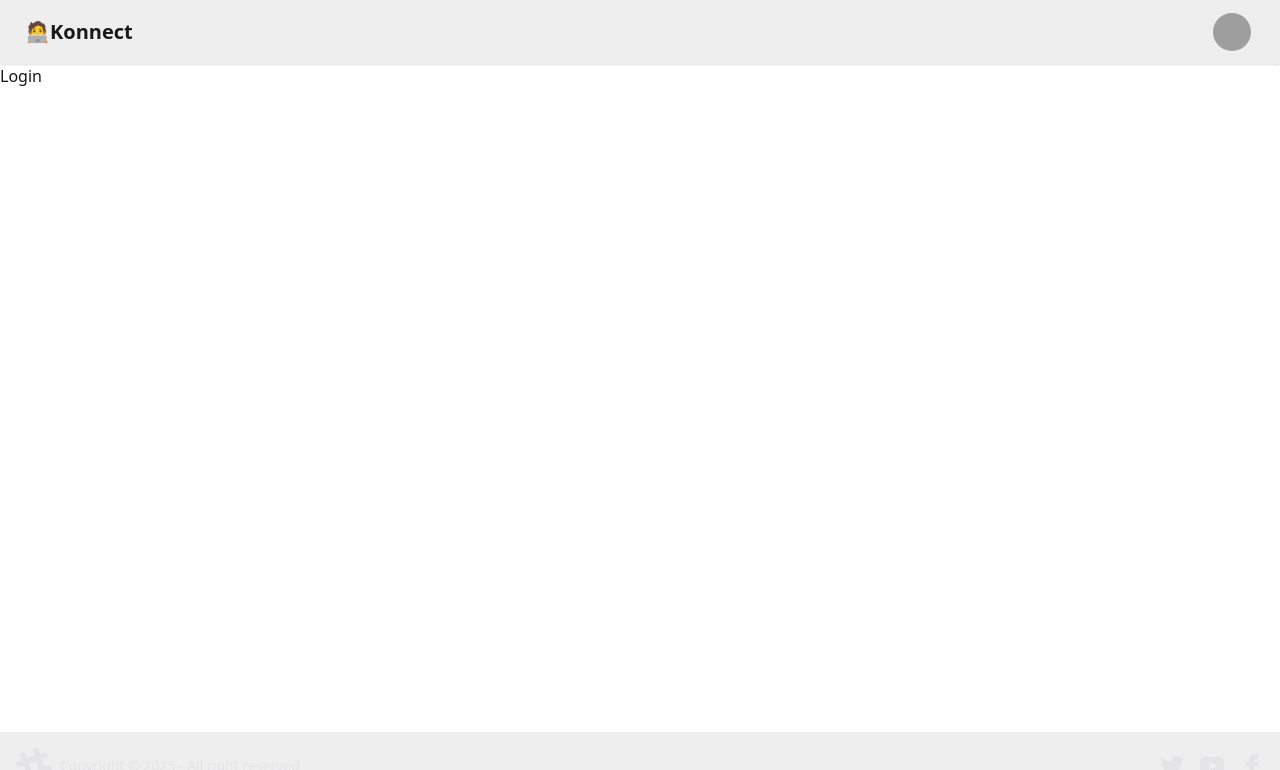
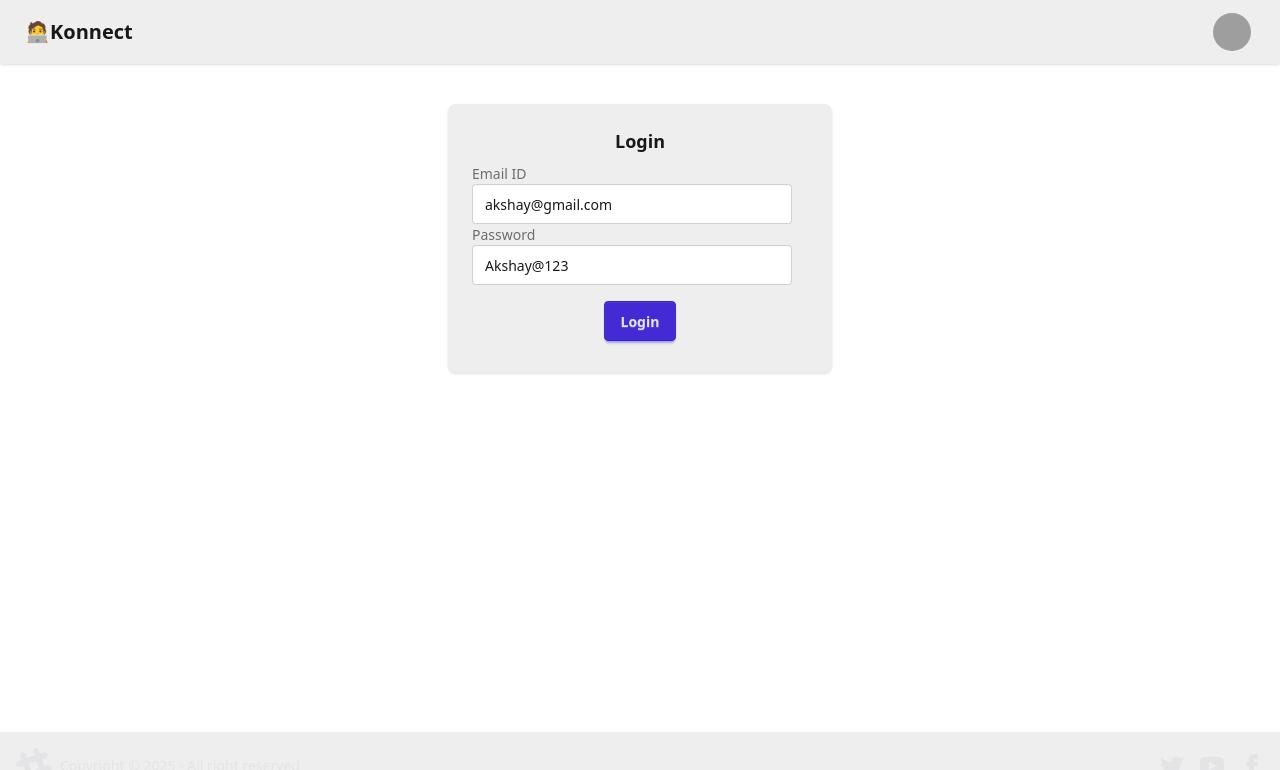
Before and after one commit to hssh99/konnect-frontend, a React (Vite) app: page /login in a window 1280 px wide. Shown: the top 770 px of the page. Built offline with nearby package versions, Linux system fonts and the light colour scheme; grey boxes are pictures that could not be loaded.

Commit message:
integrated login api

```diff
--- a/package.json
+++ b/package.json
@@ -11,6 +11,7 @@
   },
   "dependencies": {
     "@tailwindcss/vite": "^4.1.8",
+    "axios": "^1.9.0",
     "react": "^19.1.0",
     "react-dom": "^19.1.0",
     "react-router-dom": "^7.6.2",
--- a/src/Login.jsx
+++ b/src/Login.jsx
@@ -1,5 +1,63 @@
+import { useState } from "react";
+import axios from "axios";
+
 const Login = () => {
-  return <div>Login</div>;
+  const [emailId, setEmailId] = useState("akshay@gmail.com");
+  const [password, setPassword] = useState("Akshay@123");
+
+  const handleLogin = async () => {
+    try {
+      const res = await axios.post(
+        "http://localhost:3000/login",
+        {
+          emailId,
+          password,
+        },
+        { withCredentials: true }
+      );
+    } catch (err) {
+      console.error(err);
+    }
+  };
+
+  return (
+    <div className="flex justify-center my-10">
+      <div className="card bg-base-300 w-96 shadow-sm">
+        <div className="card-body">
+          <h2 className="card-title justify-center">Login</h2>
+          <div>
+            <label className="form-control w-full max-w-xs my-2">
+              <div className="label">
+                <span className="label-text">Email ID</span>
+              </div>
+              <input
+                type="text"
+                value={emailId}
+                className="input input-bordered w-full max-w-xs"
+                onChange={(e) => setEmailId(e.target.value)}
+              />
+            </label>
+            <label className="form-control w-full max-w-xs my-2">
+              <div className="label">
+                <span className="label-text">Password</span>
+              </div>
+              <input
+                type="text"
+                value={password}
+                className="input input-bordered w-full max-w-xs"
+                onChange={(e) => setPassword(e.target.value)}
+              />
+            </label>
+          </div>
+          <div className="card-actions justify-center m-2">
+            <button className="btn btn-primary" onClick={handleLogin}>
+              Login
+            </button>
+          </div>
+        </div>
+      </div>
+    </div>
+  );
 };
 
 export default Login;
```
Also changed, not shown: 1 other file (tests, documents, lock files or other folders).
